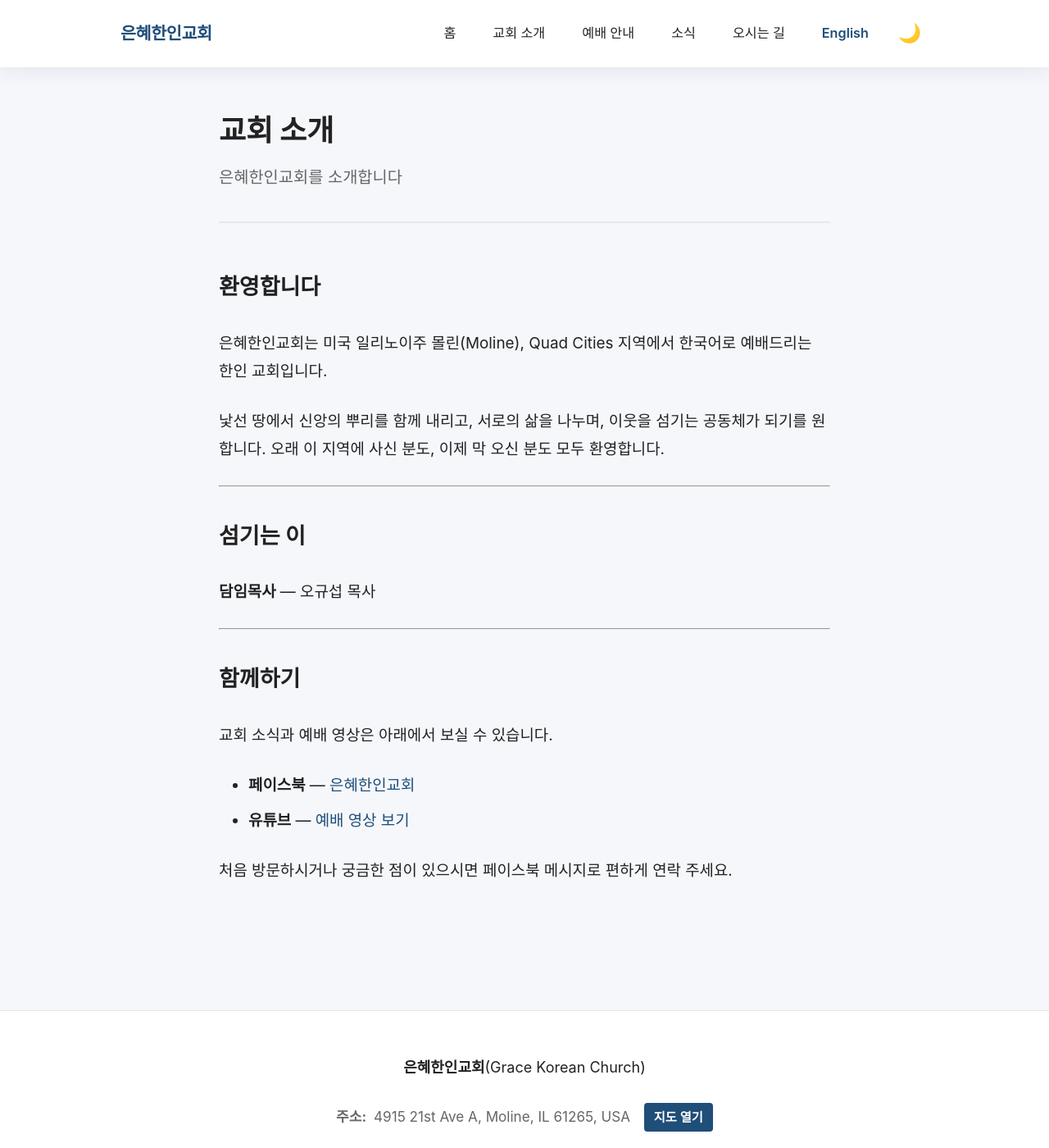
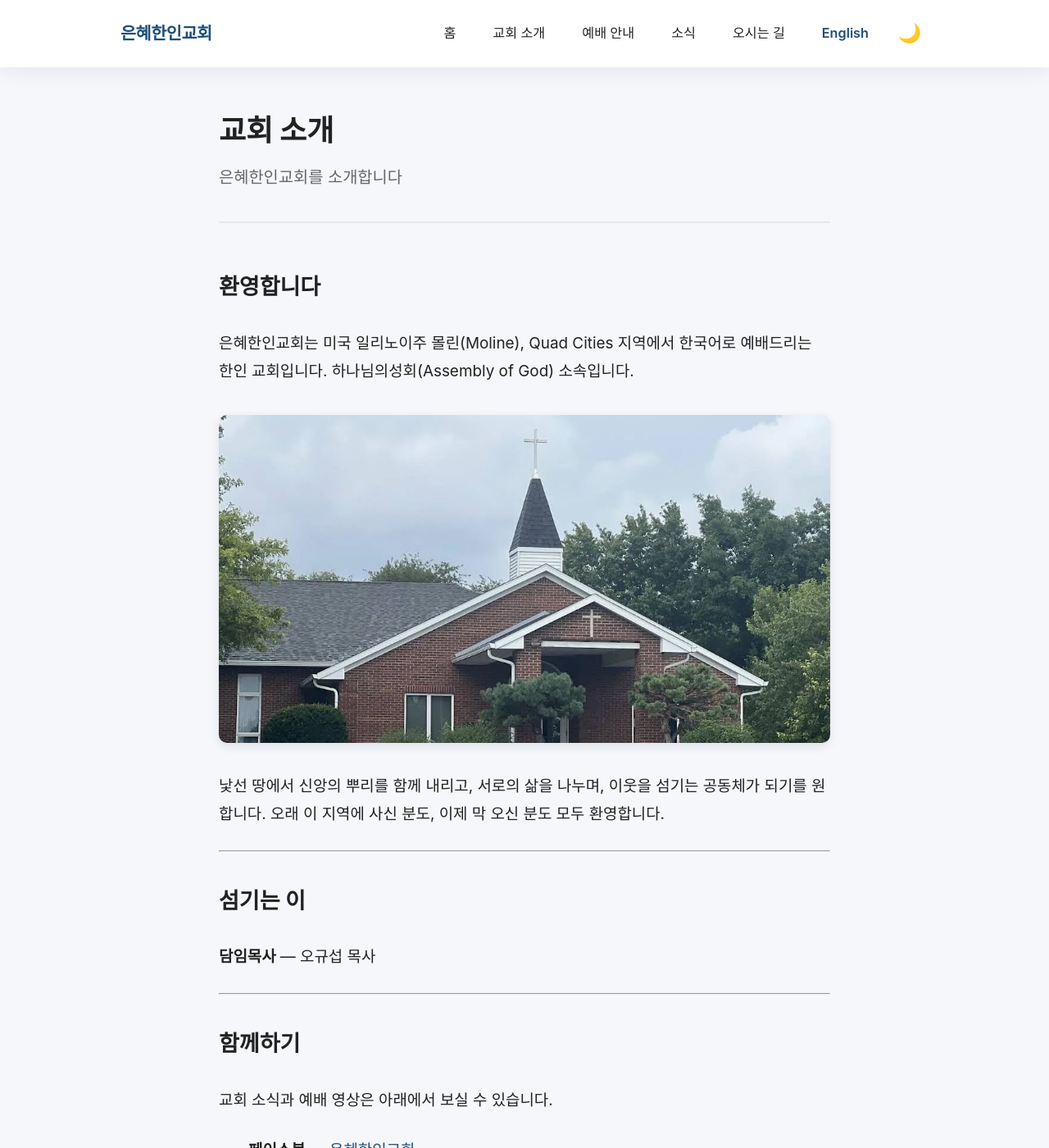
Before and after one commit to grace-korean-church/grace-korean-church.github.io, a Jekyll site: the page built from about.md, in a window 1280 px wide and 1400 px high. Shown: the whole window at 82% size. Built offline with Jekyll 4.4.1, drawn with Linux system fonts in a browser that asks for light colours.

Commit message:
교회 사진 반영: 히어로·공유 이미지·소개 페이지
교회에서 받은 외관 사진 2장을 반영했다.
- hero-bg / hero-bg-mobile: 간판과 예배당이 함께 나온 겨울 외관
- og-image: 공유 미리보기용 여름 정면
- church-exterior: 교회 소개 페이지 본문

이에 따라 플레이스홀더를 걷어냈다. index.md / en/index.md에서
hero-placeholder 클래스를 제거하고, style.css와 크리티컬 CSS 양쪽에
background-image를 복원했으며, 히어로 preload 링크와 JSON-LD image,
og:image 기본값을 되살렸다.

간판에서 교단을 확인해 교회 소개(한/영)에 하나님의성회(Assembly of
God) 소속임을 명시했다.

교인·주일학교 단체사진은 넣지 않았다. 미성년자 얼굴이 다수 식별되는
사진을 공개 사이트에 올리는 것은 교회 동의가 필요한 사안이라
assets/images/README.md에 사유를 남겼다.

Co-Authored-By: Claude Opus 5 (1M context) <noreply@anthropic.com>

```diff
--- a/_layouts/default.html
+++ b/_layouts/default.html
@@ -32,20 +32,16 @@
   {%- if page.alt_url %}
   <meta property="og:locale:alternate" content="{% if page.lang == 'en' %}ko_KR{% else %}en_US{% endif %}">
   {%- endif %}
-  {%- if page.image %}
-  <meta property="og:image" content="{{ page.image | absolute_url }}">
+  <meta property="og:image" content="{{ page.image | default: '/assets/images/og-image.jpg' | absolute_url }}">
   <meta property="og:image:width" content="1200">
   <meta property="og:image:height" content="630">
-  {%- endif %}
 
   <!-- Twitter -->
   <meta name="twitter:card" content="summary_large_image">
   <meta name="twitter:url" content="{{ page.url | absolute_url }}">
   <meta name="twitter:title" content="{% if page.title %}{{ page.title }} | {% endif %}{{ site.title }}">
   <meta name="twitter:description" content="{{ page.description | default: page.summary | default: site.description }}">
-  {%- if page.image %}
-  <meta name="twitter:image" content="{{ page.image | absolute_url }}">
-  {%- endif %}
+  <meta name="twitter:image" content="{{ page.image | default: '/assets/images/og-image.jpg' | absolute_url }}">
 
   <!-- Local Business Structured Data (JSON-LD) -->
   <script type="application/ld+json">
@@ -107,7 +104,13 @@
     <link rel="apple-touch-icon" sizes="180x180" href="{{ '/assets/images/apple-touch-icon.png' | relative_url }}">
   {%- endcomment -%}
 
-  <!-- TODO: hero-bg.webp / hero-bg-mobile.webp 자산이 준비되면 preload 링크를 되살릴 것 -->
+  <!-- Preload LCP hero image -->
+  <link rel="preload" as="image" type="image/webp" fetchpriority="high"
+        href="{{ '/assets/images/hero-bg.webp' | relative_url }}"
+        media="(min-width: 768px)">
+  <link rel="preload" as="image" type="image/webp" fetchpriority="high"
+        href="{{ '/assets/images/hero-bg-mobile.webp' | relative_url }}"
+        media="(max-width: 767px)">
 
   <!-- Preconnect to external origins -->
   <link rel="preconnect" href="https://www.google.com" crossorigin>
@@ -121,9 +124,9 @@
     .site-header{position:sticky;top:0;background-color:var(--color-surface);box-shadow:var(--shadow-soft);z-index:100}.header-inner{display:flex;align-items:center;justify-content:space-between;padding-top:var(--space-sm);padding-bottom:var(--space-sm)}.site-logo a{display:inline-flex;align-items:center}.site-logo-img{display:block;height:38px;width:auto}.site-logo-dark{display:none}[data-theme="dark"] .site-logo-light{display:none}[data-theme="dark"] .site-logo-dark{display:block}.site-nav{display:flex;gap:var(--space-xs);flex-wrap:wrap}.nav-link{padding:var(--space-xs) var(--space-sm);border-radius:var(--radius-small);font-size:.9rem;font-weight:500;color:var(--color-text-main);transition:all .2s ease}
     .theme-toggle{background:none;border:none;cursor:pointer;padding:.5rem;display:flex;align-items:center;justify-content:center;border-radius:var(--radius-small);color:var(--color-text-main);font-size:1.25rem}.menu-toggle{display:none;background:none;border:none;cursor:pointer;padding:.5rem;z-index:101}.hamburger{display:block;width:24px;height:2px;background-color:var(--color-text-main);position:relative}.hamburger::before,.hamburger::after{content:'';position:absolute;width:24px;height:2px;background-color:var(--color-text-main);left:0;transition:transform .3s ease}.hamburger::before{top:-7px}.hamburger::after{top:7px}
     .site-main{min-height:60vh;padding:0}
-    .hero-fullscreen{position:relative;min-height:64vh;display:flex;align-items:center;justify-content:center;background-color:#1f4e79;background-size:cover;background-position:center;background-repeat:no-repeat;overflow:hidden}.hero-fullscreen.hero-placeholder{background-image:linear-gradient(135deg,#1f4e79 0%,#2f6ea8 55%,#4a86c5 100%);background-color:#1f4e79}.hero-fullscreen.hero-placeholder .hero-overlay{background:rgba(0,0,0,.15)}.site-logo-fallback{font-size:1.15rem;font-weight:800;color:var(--color-primary);letter-spacing:-.02em}.hero-overlay{position:absolute;top:0;left:0;right:0;bottom:0;background:rgba(0,0,0,.3)}.hero-content{position:relative;z-index:1;text-align:center;padding:var(--space-xl);max-width:800px}.hero-fullscreen .hero-title{font-size:3rem;font-weight:800;color:#fff;margin-bottom:var(--space-md);line-height:1.2;text-shadow:0 2px 10px rgba(0,0,0,.3)}.hero-tagline{font-size:1.5rem;color:rgba(255,255,255,.95);margin-bottom:var(--space-sm);font-weight:500}.hero-time{font-size:1.75rem;color:#fff;font-weight:600;margin-bottom:var(--space-lg)}.hero-fullscreen .hero-text{font-size:1.25rem;color:rgba(255,255,255,.9);margin-bottom:var(--space-xl);max-width:600px;margin-left:auto;margin-right:auto;line-height:1.6}.hero-fullscreen .hero-actions{display:flex;gap:var(--space-md);justify-content:center;flex-wrap:wrap}
+    .hero-fullscreen{position:relative;min-height:64vh;display:flex;align-items:center;justify-content:center;background-color:#1f4e79;background-image:linear-gradient(rgba(0,0,0,.4),rgba(0,0,0,.4)),url('/assets/images/hero-bg.webp');background-size:cover;background-position:center;background-repeat:no-repeat;overflow:hidden}.site-logo-fallback{font-size:1.15rem;font-weight:800;color:var(--color-primary);letter-spacing:-.02em}.hero-overlay{position:absolute;top:0;left:0;right:0;bottom:0;background:rgba(0,0,0,.3)}.hero-content{position:relative;z-index:1;text-align:center;padding:var(--space-xl);max-width:800px}.hero-fullscreen .hero-title{font-size:3rem;font-weight:800;color:#fff;margin-bottom:var(--space-md);line-height:1.2;text-shadow:0 2px 10px rgba(0,0,0,.3)}.hero-tagline{font-size:1.5rem;color:rgba(255,255,255,.95);margin-bottom:var(--space-sm);font-weight:500}.hero-time{font-size:1.75rem;color:#fff;font-weight:600;margin-bottom:var(--space-lg)}.hero-fullscreen .hero-text{font-size:1.25rem;color:rgba(255,255,255,.9);margin-bottom:var(--space-xl);max-width:600px;margin-left:auto;margin-right:auto;line-height:1.6}.hero-fullscreen .hero-actions{display:flex;gap:var(--space-md);justify-content:center;flex-wrap:wrap}
     .btn-hero-primary{display:inline-block;padding:1rem 2rem;background-color:#fff;color:#1f4e79;font-size:1rem;font-weight:600;border-radius:var(--radius-medium);transition:all .3s ease;box-shadow:0 4px 15px rgba(0,0,0,.2)}
-    @media(max-width:767px){.hero-fullscreen{min-height:50vh}.hero-content{padding:var(--space-md)}.hero-fullscreen .hero-title{font-size:2rem;line-height:1.3}.hero-tagline{font-size:1.1rem}.hero-time{font-size:1.25rem}.hero-fullscreen .hero-text{font-size:1rem;margin-bottom:var(--space-lg)}.hero-fullscreen .hero-actions{gap:var(--space-sm)}.btn-hero-primary,.btn-hero-outline{padding:.85rem 1.5rem;font-size:.9rem}.header-inner{flex-direction:row;justify-content:space-between;align-items:center}.menu-toggle{display:block}.site-nav{position:fixed;top:0;right:-100%;width:70%;max-width:300px;height:100vh;background-color:var(--color-surface);flex-direction:column;justify-content:flex-start;padding:5rem 2rem 2rem;box-shadow:-4px 0 20px rgba(0,0,0,.1);transition:right .3s ease;z-index:100}.site-nav.active{right:0}.nav-link{width:100%;padding:1rem 0;border-bottom:1px solid var(--color-border);font-size:1rem}.site-logo-img{height:32px}}
+    @media(max-width:767px){.hero-fullscreen{min-height:50vh;background-image:linear-gradient(rgba(0,0,0,.4),rgba(0,0,0,.4)),url('/assets/images/hero-bg-mobile.webp')}.hero-content{padding:var(--space-md)}.hero-fullscreen .hero-title{font-size:2rem;line-height:1.3}.hero-tagline{font-size:1.1rem}.hero-time{font-size:1.25rem}.hero-fullscreen .hero-text{font-size:1rem;margin-bottom:var(--space-lg)}.hero-fullscreen .hero-actions{gap:var(--space-sm)}.btn-hero-primary,.btn-hero-outline{padding:.85rem 1.5rem;font-size:.9rem}.header-inner{flex-direction:row;justify-content:space-between;align-items:center}.menu-toggle{display:block}.site-nav{position:fixed;top:0;right:-100%;width:70%;max-width:300px;height:100vh;background-color:var(--color-surface);flex-direction:column;justify-content:flex-start;padding:5rem 2rem 2rem;box-shadow:-4px 0 20px rgba(0,0,0,.1);transition:right .3s ease;z-index:100}.site-nav.active{right:0}.nav-link{width:100%;padding:1rem 0;border-bottom:1px solid var(--color-border);font-size:1rem}.site-logo-img{height:32px}}
   </style>
 
   <!-- Full CSS (non-render-blocking) -->
--- a/about.md
+++ b/about.md
@@ -11,7 +11,16 @@ alt_url: /en/about/
 
 ## 환영합니다
 
-은혜한인교회는 미국 일리노이주 몰린(Moline), Quad Cities 지역에서 한국어로 예배드리는 한인 교회입니다.
+은혜한인교회는 미국 일리노이주 몰린(Moline), Quad Cities 지역에서 한국어로 예배드리는 한인 교회입니다. 하나님의성회(Assembly of God) 소속입니다.
+
+<div class="page-hero-image">
+  <picture>
+    <source srcset="{{ '/assets/images/church-exterior.webp' | relative_url }}" type="image/webp">
+    <img src="{{ '/assets/images/church-exterior.jpg' | relative_url }}"
+         alt="은혜한인교회 예배당 전경"
+         loading="lazy" width="1024" height="768">
+  </picture>
+</div>
 
 낯선 땅에서 신앙의 뿌리를 함께 내리고, 서로의 삶을 나누며, 이웃을 섬기는 공동체가 되기를 원합니다. 오래 이 지역에 사신 분도, 이제 막 오신 분도 모두 환영합니다.
 
--- a/assets/css/style.css
+++ b/assets/css/style.css
@@ -217,6 +217,8 @@ img {
   align-items: center;
   justify-content: center;
   background-color: var(--color-primary);
+  background-image: linear-gradient(rgba(0, 0, 0, 0.4), rgba(0, 0, 0, 0.4)),
+                    url('../images/hero-bg.webp');
   background-size: cover;
   background-position: center;
   background-repeat: no-repeat;
@@ -331,6 +333,8 @@ img {
 @media (max-width: 767px) {
   .hero-fullscreen {
     min-height: 50vh;
+    background-image: linear-gradient(rgba(0, 0, 0, 0.4), rgba(0, 0, 0, 0.4)),
+                      url('../images/hero-bg-mobile.webp');
   }
 
   .hero-content {
@@ -1824,17 +1828,6 @@ img {
    Hero placeholder — 사진 자산 도착 전까지 사용
    ========================================================================== */
 
-/* 이미지가 준비되면 각 페이지에서 .hero-placeholder 클래스를 제거하고
-   .hero-fullscreen에 background-image를 복원한다. */
-.hero-fullscreen.hero-placeholder {
-  background-image: linear-gradient(135deg, #1f4e79 0%, #2f6ea8 55%, #4a86c5 100%);
-  background-color: #1f4e79;
-}
-
-.hero-fullscreen.hero-placeholder .hero-overlay {
-  background: rgba(0, 0, 0, 0.15);
-}
-
 /* 로고 파일이 없는 동안 교회명을 텍스트로 표시 */
 .site-logo-fallback {
   font-size: 1.15rem;
```
Also changed, not shown: other parts of _layouts/default.html (+1 -0 lines), assets/images/README.md (+47 -13 lines), en/about.md (+1 -1 lines), en/index.md (+1 -1 lines), index.md (+1 -1 lines), assets/images/church-exterior.jpg (added), assets/images/church-exterior.webp (added), assets/images/hero-bg-mobile.jpg (added), assets/images/hero-bg-mobile.webp (added), assets/images/hero-bg.jpg (added), assets/images/hero-bg.webp (added), assets/images/og-image.jpg (added).
